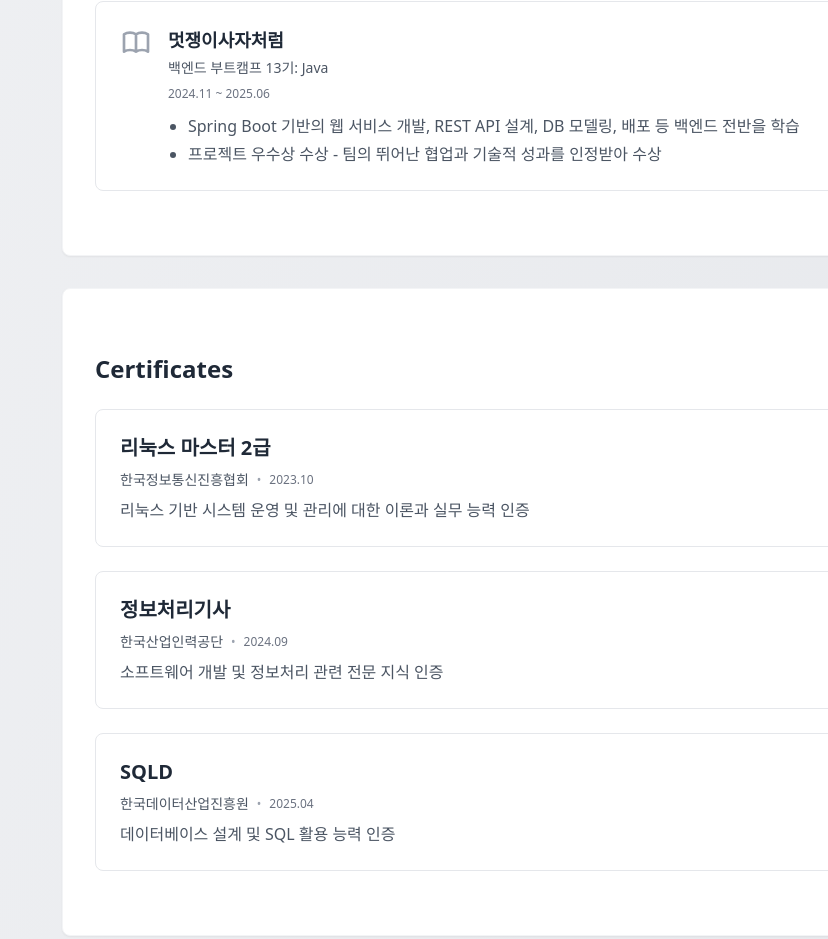
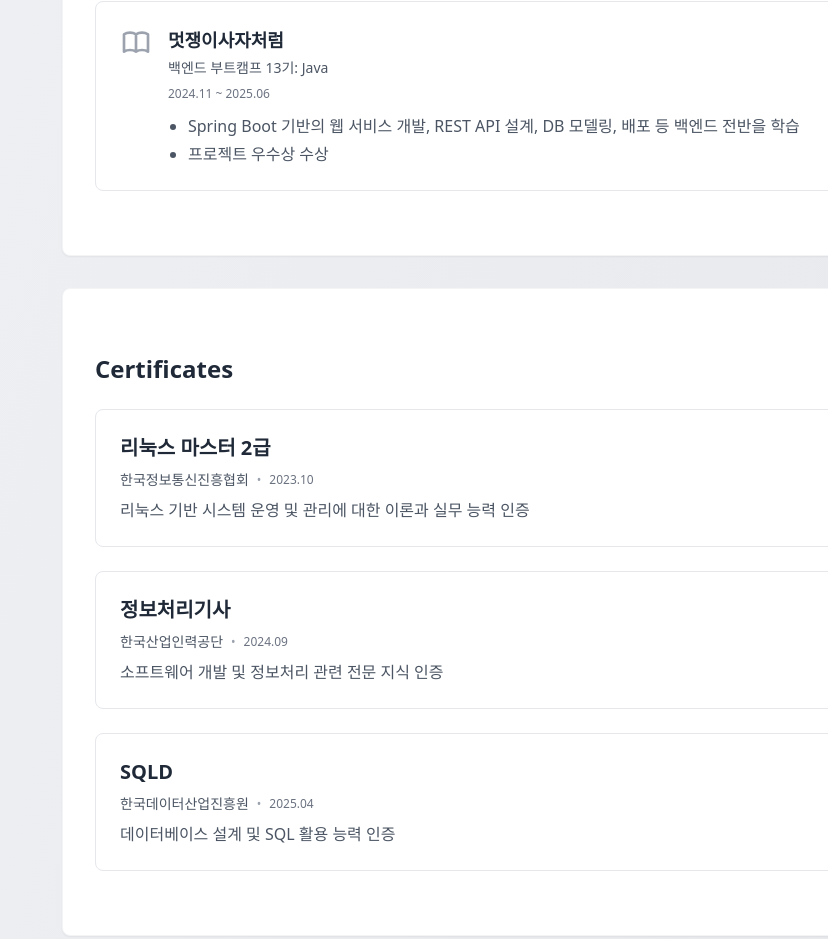
Before and after one commit to jiyuuuuun/Portfolio, a Next.js app: page / in a window 1280 px wide. Shown: the part 1971-2910 px from the top of the page, without its empty margins (452-1280 px from the left). Built offline with nearby package versions, Linux system fonts and the light colour scheme.

Commit message:
Update Experience.tsx

```diff
--- a/src/components/Experience.tsx
+++ b/src/components/Experience.tsx
@@ -22,7 +22,7 @@ export default function Experience() {
       period: "2024.11 ~ 2025.06",
       description: [
         "Spring Boot 기반의 웹 서비스 개발, REST API 설계, DB 모델링, 배포 등 백엔드 전반을 학습",
-        "프로젝트 우수상 수상 - 팀의 뛰어난 협업과 기술적 성과를 인정받아 수상"
+        "프로젝트 우수상 수상"
       ],
       icon: (
         <svg className="w-8 h-8 text-gray-400" fill="none" viewBox="0 0 24 24" stroke="currentColor">
```
